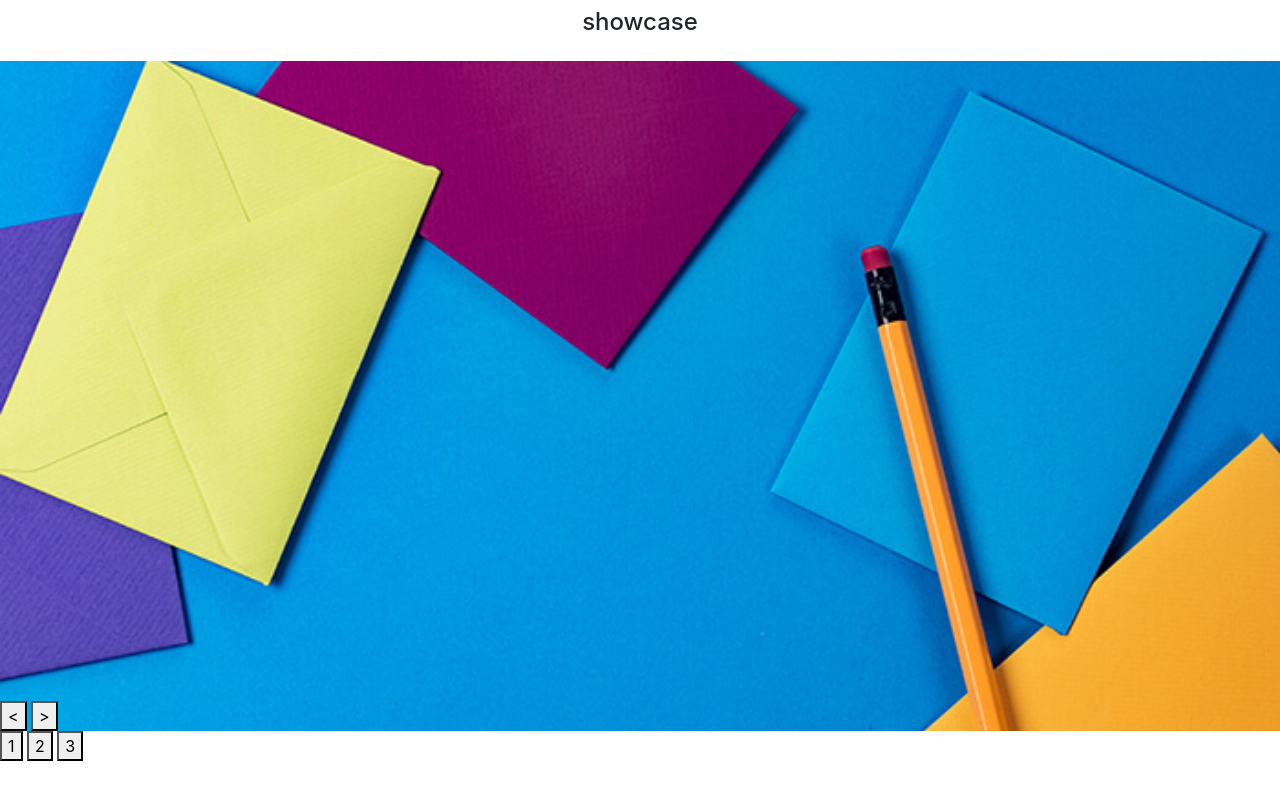
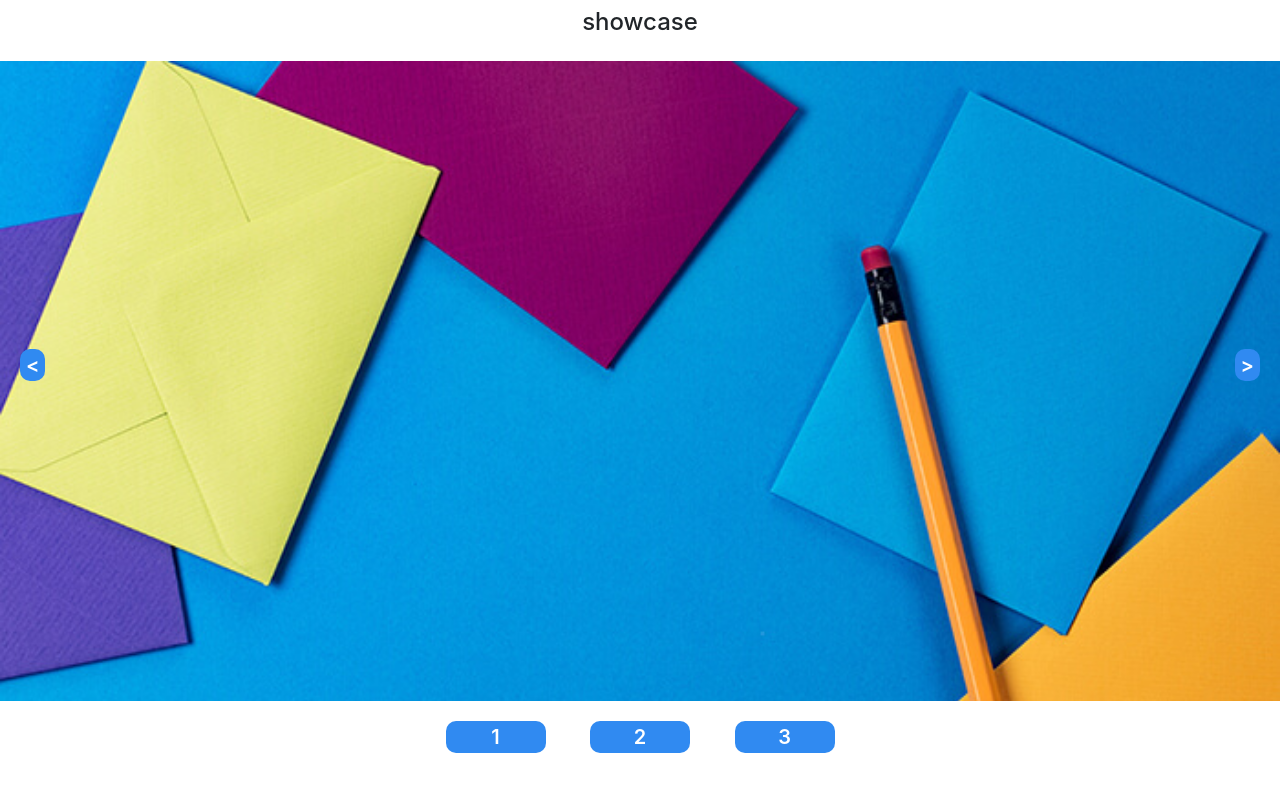
Before and after one commit to sb92300/Javascript, a plain HTML site: page index/boot.html in a window 1280 px wide. Shown: the part 468-1268 px from the top of the page. Drawn offline with nearby package versions, Linux system fonts and the light colour scheme.

Commit message:
Add files via upload

```diff
--- a/css/boot.css
+++ b/css/boot.css
@@ -109,12 +109,56 @@
     width: 300vw;
     transition: transform 1s;
 }
-.slide-left1 {
-    transform: translateX(200vw);
-}
 .slide-left2 {
     transform: translateX(-100vw);
 }
 .slide-left3 {
     transform: translateX(-200vw);
 }
+.wrap-slide button {
+    position: absolute;
+    top: 45%;
+}
+.slide-right {
+    right: 0;
+}
+.slide-left {
+    top: 45%;
+    left: 0;
+}
+.numBtn {
+    width: 100vw;
+    text-align: center;
+    margin-top: 20px;
+}
+.numBtn-css {
+    width: 100px;
+    background-color: rgb(48, 138, 241);
+    border: none;
+    border-radius: 10px;
+    color: white;
+    font-weight: 600;
+    font-size: 20px;
+    margin: 0 20px 0 20px;
+}
+.numBtn-css:hover {
+    background-color: rgb(16, 108, 161);
+    transition: all 1s;
+}
+.slide-left, .slide-right {
+    background-color: rgb(48, 138, 241);
+    border: none;
+    border-radius: 10px;
+    color: white;
+    font-weight: 600;
+    font-size: 20px;
+    margin: 0 20px 0 20px;
+}
+.slide-left:hover {
+    background-color: rgb(16, 108, 161);
+    transition: all 1s;
+}
+.slide-right:hover {
+    background-color: rgb(16, 108, 161);
+    transition: all 1s;
+}
```
